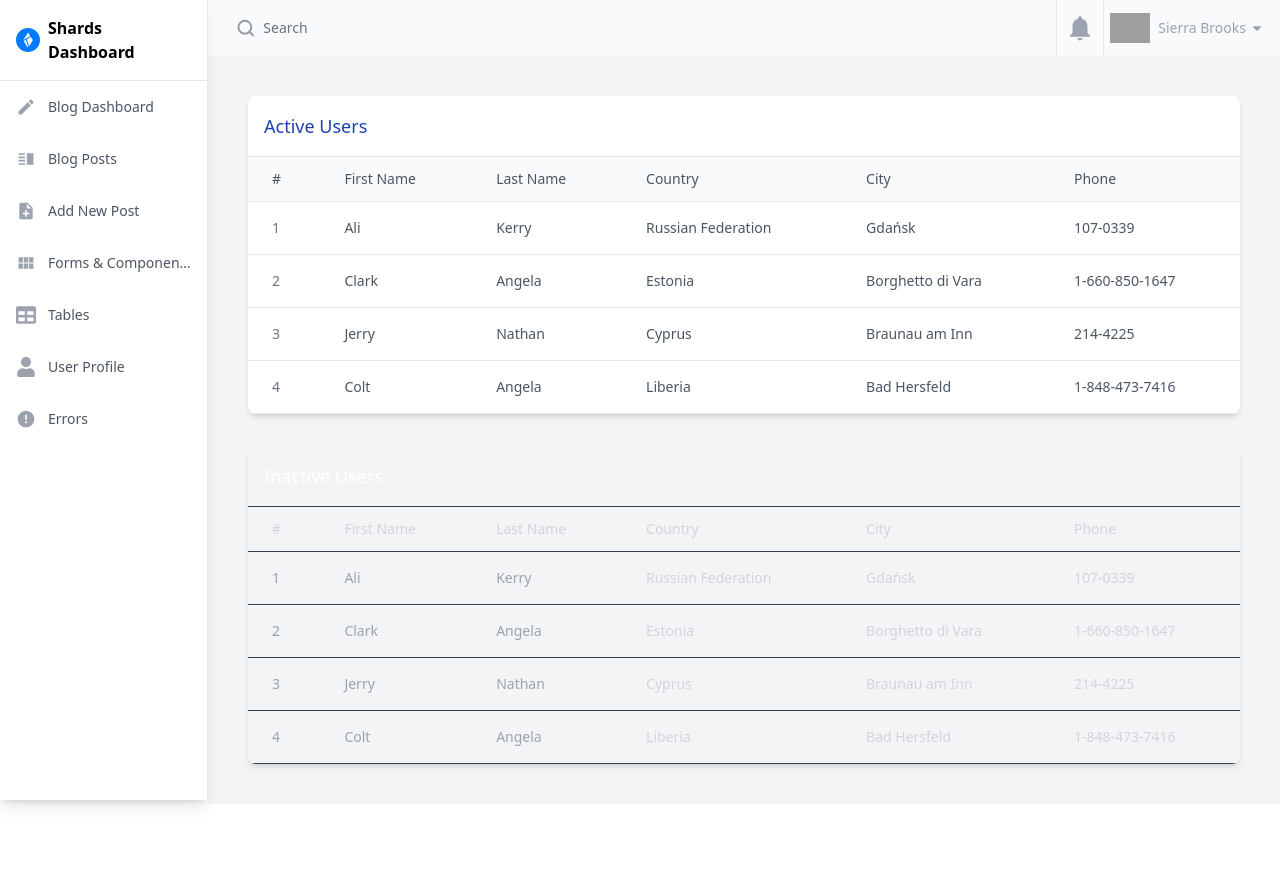
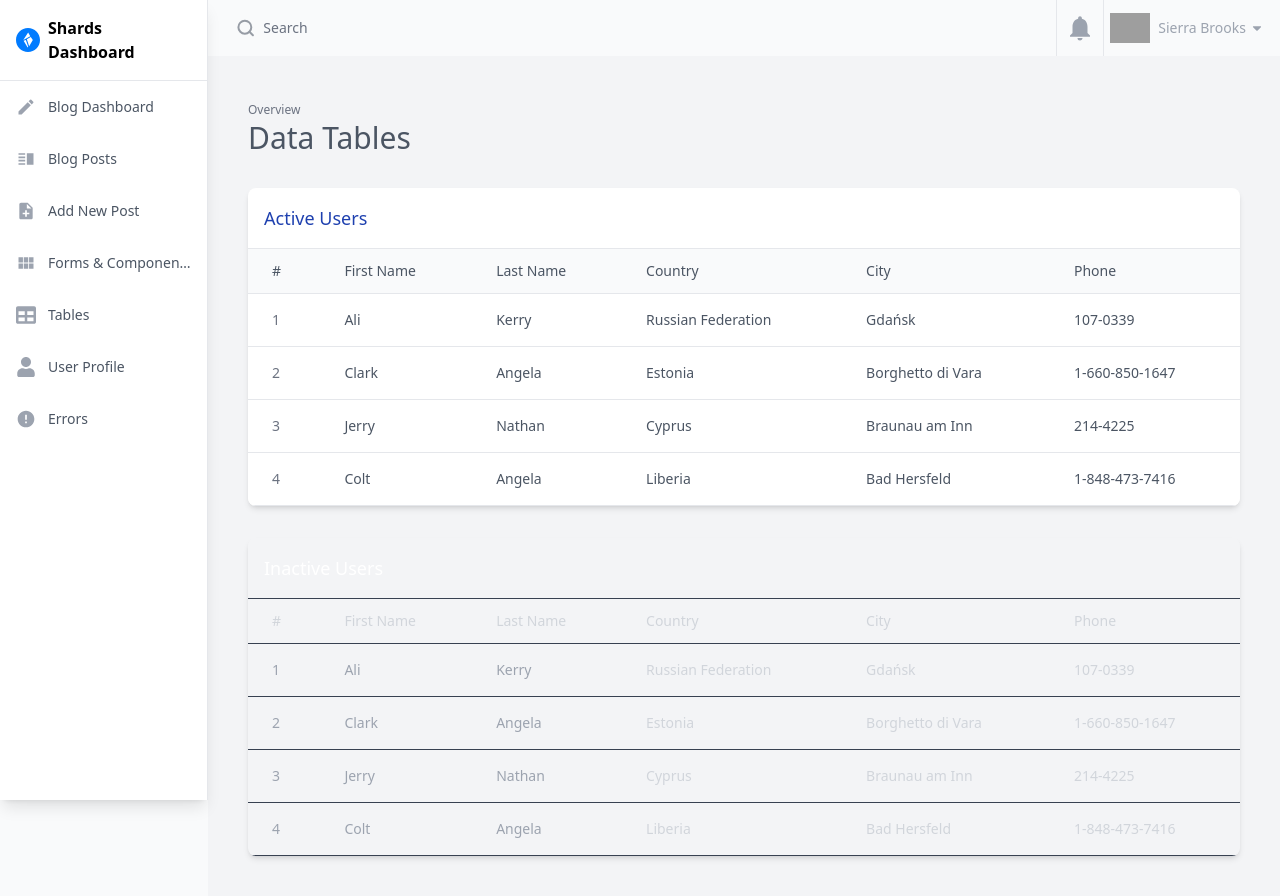
Before and after one commit to BiTech5/designrevision-replicate, a React (Vite) app: page / in a window 1280 px wide. Before the commit the page ends 804 px from the top, so only its background shows below. Built offline with nearby package versions, Linux system fonts and the light colour scheme; grey boxes are pictures that could not be loaded.

Commit message:
updating table page

```diff
--- a/src/pages/table.tsx
+++ b/src/pages/table.tsx
@@ -37,6 +37,10 @@ const Table = () => {
 
   return (
     <div className="p-6 space-y-8">
+      <div>
+        <span className="text-xs text-gray-500">Overview</span>
+        <h1 className="text-3xl text-gray-600">Data Tables</h1>
+      </div>
       <div className="bg-white rounded-lg shadow-md overflow-hidden">
         <div className="p-4 border-b">
           <h2 className="text-lg font-medium text-blue-800">Active Users</h2>
```
